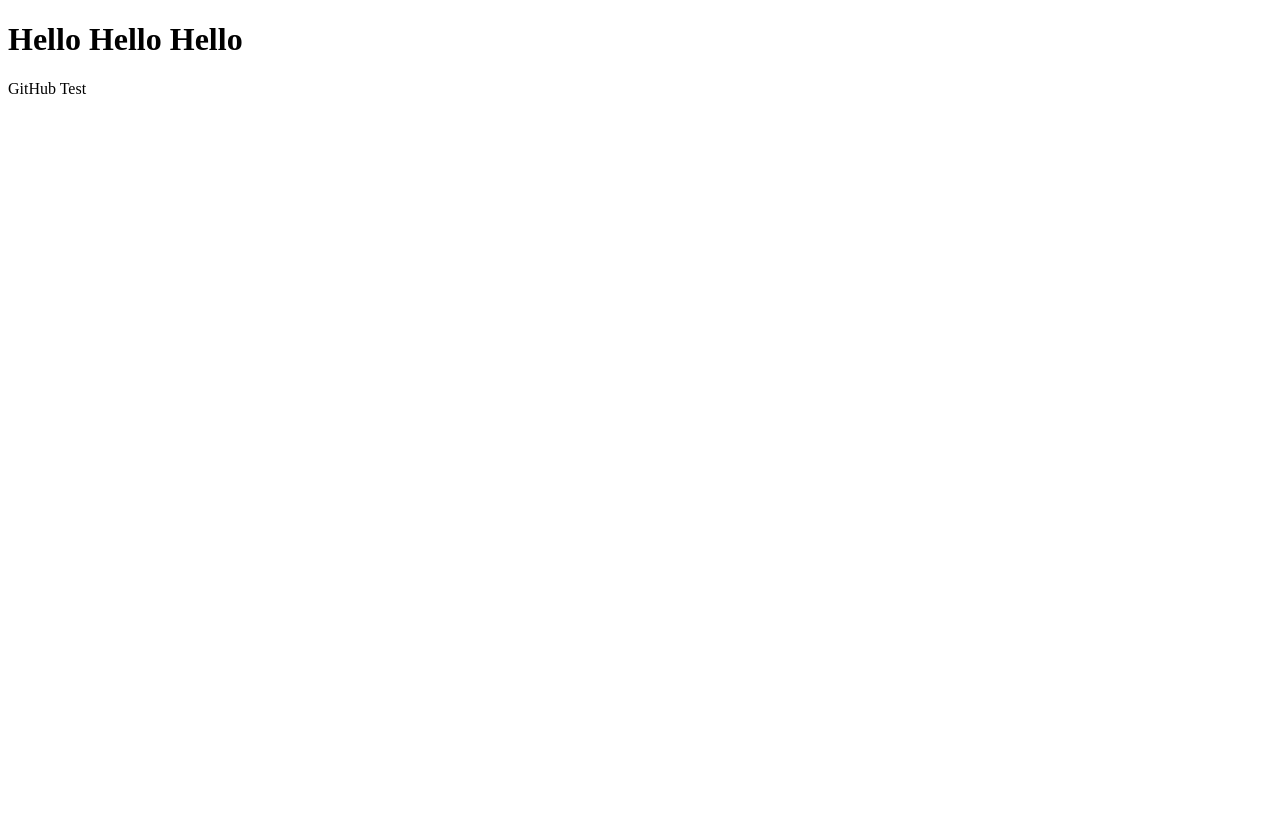
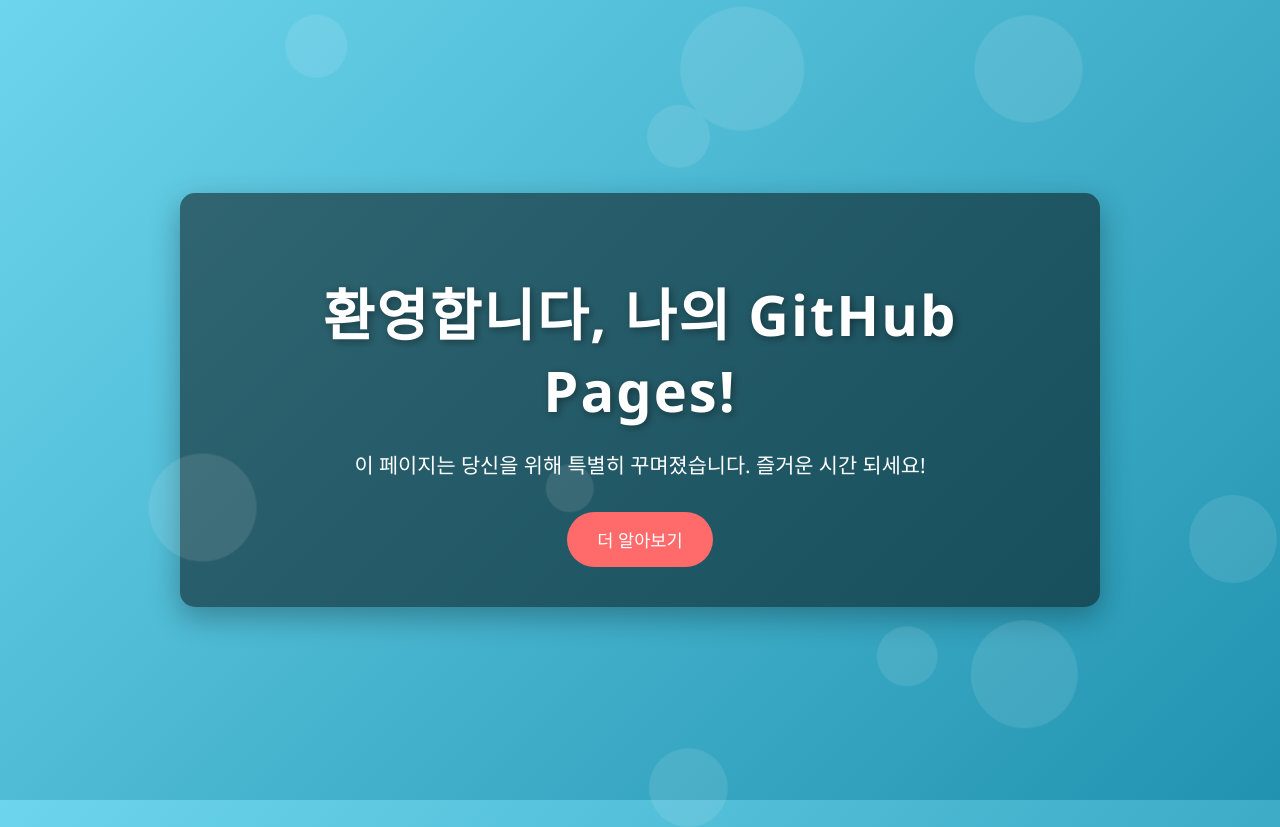
Before and after one commit to mandoo-roid/Test251127, a plain HTML site: page index.html in a window 1280 px wide. Before the commit the page ends 800 px from the top, so only its background shows below. Drawn offline with Linux system fonts and the light colour scheme.

Commit message:
Update index.html

```diff
--- a/index.html
+++ b/index.html
@@ -2,10 +2,167 @@
 <html lang="ko">
 <head>
     <meta charset="UTF-8">
-    <title> GitHub Test Pages</title>
+    <meta name="viewport" content="width=device-width, initial-scale=1.0">
+    <title>환영합니다! 나의 GitHub Pages</title>
+    <style>
+        /* 기본 스타일 */
+        body {
+            font-family: 'Segoe UI', Tahoma, Geneva, Verdana, sans-serif;
+            display: flex;
+            flex-direction: column;
+            justify-content: center;
+            align-items: center;
+            min-height: 100vh;
+            margin: 0;
+            background: linear-gradient(135deg, #6dd5ed, #2193b0); /* 그라데이션 배경 */
+            color: #fff;
+            overflow: hidden; /* 오버플로우 숨기기 */
+        }
+
+        /* 컨테이너 스타일 */
+        .container {
+            text-align: center;
+            background-color: rgba(0, 0, 0, 0.5); /* 반투명 배경 */
+            padding: 40px 60px;
+            border-radius: 15px;
+            box-shadow: 0 10px 30px rgba(0, 0, 0, 0.3);
+            max-width: 800px;
+            margin: 20px;
+            transform: translateY(0);
+            animation: slideIn 1s ease-out forwards; /* 슬라이드 인 애니메이션 */
+            opacity: 0; /* 초기 투명 */
+        }
+
+        /* 제목 스타일 */
+        h1 {
+            font-size: 3.5em;
+            margin-bottom: 15px;
+            letter-spacing: 2px;
+            text-shadow: 2px 2px 8px rgba(0, 0, 0, 0.4);
+        }
+
+        /* 단락 스타일 */
+        p {
+            font-size: 1.3em;
+            line-height: 1.6;
+            margin-bottom: 30px;
+        }
+
+        /* 버튼 스타일 */
+        .btn {
+            background-color: #ff6b6b; /* 눈에 띄는 버튼 색상 */
+            color: white;
+            padding: 15px 30px;
+            border: none;
+            border-radius: 50px;
+            font-size: 1.1em;
+            cursor: pointer;
+            transition: all 0.3s ease; /* 호버 효과 */
+            text-decoration: none; /* 링크 밑줄 제거 */
+            display: inline-block; /* 버튼처럼 보이게 */
+        }
+
+        .btn:hover {
+            background-color: #e63946;
+            transform: scale(1.05); /* 약간 커지는 효과 */
+            box-shadow: 0 5px 15px rgba(0, 0, 0, 0.3);
+        }
+
+        /* JavaScript로 제어할 텍스트 효과 */
+        .animated-text {
+            display: inline-block;
+            opacity: 0;
+            transform: translateY(20px);
+            animation: fadeInAndSlideUp 0.8s forwards;
+        }
+
+        /* 키프레임 애니메이션 */
+        @keyframes slideIn {
+            from {
+                transform: translateY(-50px);
+                opacity: 0;
+            }
+            to {
+                transform: translateY(0);
+                opacity: 1;
+            }
+        }
+
+        @keyframes fadeInAndSlideUp {
+            from {
+                opacity: 0;
+                transform: translateY(20px);
+            }
+            to {
+                opacity: 1;
+                transform: translateY(0);
+            }
+        }
+
+        /* 배경에 떠다니는 원 (움직이는 효과) */
+        .circle {
+            position: absolute;
+            background-color: rgba(255, 255, 255, 0.1);
+            border-radius: 50%;
+            pointer-events: none; /* 클릭 안 되게 */
+            animation: float 15s infinite ease-in-out alternate; /* 떠다니는 애니메이션 */
+        }
+
+        @keyframes float {
+            0% {
+                transform: translateY(0) translateX(0);
+            }
+            50% {
+                transform: translateY(-20px) translateX(20px);
+            }
+            100% {
+                transform: translateY(0) translateX(0);
+            }
+        }
+    </style>
 </head>
 <body>
-    <h1>Hello Hello Hello</h1>
-    <p>GitHub Test</p>
+    <div class="container">
+        <h1>
+            <span class="animated-text" style="animation-delay: 0.1s;">환영합니다,</span>
+            <span class="animated-text" style="animation-delay: 0.3s;">나의</span>
+            <span class="animated-text" style="animation-delay: 0.5s;">GitHub</span>
+            <span class="animated-text" style="animation-delay: 0.7s;">Pages!</span>
+        </h1>
+        <p>
+            <span class="animated-text" style="animation-delay: 0.9s;">이 페이지는</span>
+            <span class="animated-text" style="animation-delay: 1.1s;">당신을 위해</span>
+            <span class="animated-text" style="animation-delay: 1.3s;">특별히</span>
+            <span class="animated-text" style="animation-delay: 1.5s;">꾸며졌습니다.</span>
+            <span class="animated-text" style="animation-delay: 1.7s;">즐거운 시간</span>
+            <span class="animated-text" style="animation-delay: 1.9s;">되세요!</span>
+        </p>
+        <a href="#" class="btn">더 알아보기</a>
+    </div>
+
+    <script>
+        // JavaScript로 배경에 움직이는 원 추가
+        const body = document.body;
+        const numCircles = 10; // 원의 개수
+
+        for (let i = 0; i < numCircles; i++) {
+            const circle = document.createElement('div');
+            circle.classList.add('circle');
+            const size = Math.random() * 100 + 30; // 30px ~ 130px
+            circle.style.width = `${size}px`;
+            circle.style.height = `${size}px`;
+            circle.style.left = `${Math.random() * 100}vw`; // 뷰포트 너비 내에서 랜덤 위치
+            circle.style.top = `${Math.random() * 100}vh`;  // 뷰포트 높이 내에서 랜덤 위치
+            circle.style.animationDelay = `${Math.random() * 5}s`; // 애니메이션 지연
+            circle.style.animationDuration = `${Math.random() * 10 + 10}s`; // 애니메이션 속도
+            body.appendChild(circle);
+        }
+
+        // 버튼 클릭 이벤트 (예시)
+        document.querySelector('.btn').addEventListener('click', function(e) {
+            e.preventDefault(); // 기본 링크 동작 방지
+            alert('아직 준비되지 않은 페이지입니다! ✨');
+        });
+    </script>
 </body>
 </html>
```
